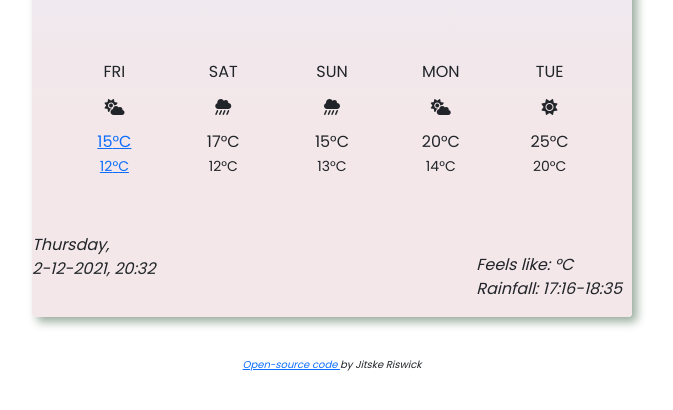
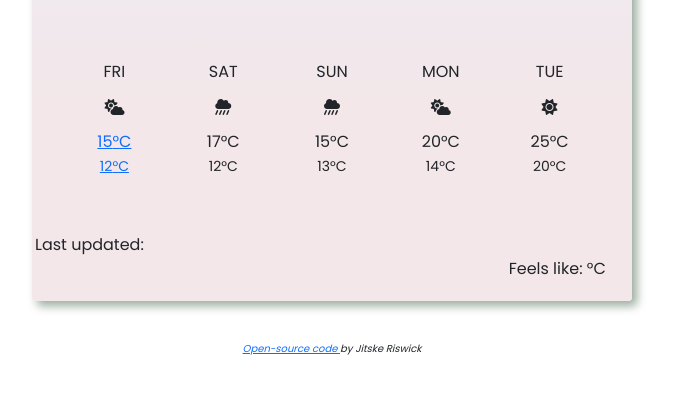
Before and after one commit to Daishwick/WeatherApp_true, a plain HTML site: page index.html in a window 1280 px wide. Shown: the part 372-782 px from the top of the page, without its empty margins (308-981 px from the left). Drawn offline with nearby package versions, Linux system fonts and the light colour scheme; no server answers.

Commit message:
time, divs

```diff
--- a/index.html
+++ b/index.html
@@ -26,8 +26,8 @@
   <body>
     <div class="container">
       <div class="input-group searchbar">
-      <!-- <form id="search-form" class="mb-3"> -->
-       <input
+        <!-- <form id="search-form" class="mb-3"> -->
+        <input
           type="search"
           class="form-control"
           placeholder="City name"
@@ -52,7 +52,6 @@
           </button>
         </div>
       </div>
-      </form>
 
       <h1 id="City-name"></h1>
       <h2>
@@ -109,19 +108,17 @@
         </div>
       </div>
 
-      <div class="subinfo">
-        <p id="currentinfo">
-          Wednesday,
-          <br id="currentdate" />
-          27-7-2021, 15:40
-        </p>
+      <div class="row">
+        <div class="col left">
+          Last updated: <br />
+          <span id="date"> </span>
+        </div>
+        <div class="col middle">&nbsp;</div>
 
-        <p class="feelslike">
+        <div class="col right">
+          <span id="description"></span><br />
           Feels like: <span id="FeelslikeTemp"></span>°C
-
-          <br />
-          Rainfall: 17:16-18:35<br />
-        </p>
+        </div>
       </div>
     </div>
 
--- a/src/index.js
+++ b/src/index.js
@@ -1,16 +1,36 @@
 // const { default: axios } = require("axios");
+function formatDate(timestamp) {
+  let date = new Date(timestamp);
+  let hours = (date.getHours() < 10 ? "0" : "") + date.getHours();
+  let minutes = (date.getMinutes() < 10 ? "0" : "") + date.getMinutes();
+  let days = [
+    "Sunday",
+    "Monday",
+    "Tuesday",
+    "Wednesday",
+    "Thursday",
+    "Friday",
+    "Saturday",
+  ];
+  let day = days[date.getDay()];
+  return `${day}, ${hours}:${minutes}`;
+}
 
 function showTemperature(response) {
+  console.log(response.data.weather[0].description);
   let temperature = Math.round(response.data.main.temp);
   let currentTemperature = document.querySelector("#degrees");
   let currentPosition = document.querySelector("#City-name");
+  let feelslike = Math.round(response.data.main.feels_like);
+  let feelslikevalue = document.querySelector("#FeelslikeTemp");
+  let descriptionElement = document.querySelector("#description");
+  let dateElement = document.querySelector("#date");
   currentTemperature.innerHTML = temperature;
   celciusTemperature = response.data.main.temp;
-  let feelslike = Math.round(response.data.main.feels_like);
-  let feelslikevalue = document.querySelector("#FeelslikeTemp");
   feelslikevalue.innerHTML = feelslike;
+  descriptionElement.innerHTML = response.data.weather[0].description;
   currentPosition.innerHTML = response.data.name;
-  console.log(Math.round(response.data.main.feels_like));
+  dateElement.innerHTML = formatDate(response.data.dt * 1000);
 }
 
 function click(event) {
@@ -67,28 +87,6 @@ document
     }
   });
 
-function formatDate(now) {
-  let days = [
-    "Sunday",
-    "Monday",
-    "Tuesday",
-    "Wednesday",
-    "Thursday",
-    "Friday",
-    "Saturday",
-  ];
-  let day = days[now.getDay()];
-  let month = now.getMonth() + 1;
-  let year = now.getFullYear();
-  let hour = now.getHours();
-  let minute = (now.getMinutes() < 10 ? "0" : "") + now.getMinutes();
-  let date = now.getDate();
-  return `${day},</br> ${date}-${month}-${year}, ${hour}:${minute}`;
-}
-
-let currentinfo = document.querySelector("#currentinfo");
-currentinfo.innerHTML = formatDate(new Date());
-
 function displayFahrenheitTemperature(event) {
   event.preventDefault();
   let fahrenheitTemperature = (celciusTemperature * 9) / 5 + 32;
--- a/src/style.css
+++ b/src/style.css
@@ -58,18 +58,31 @@ form {
   padding: 15px;
 }
 
-.currentinfo {
+/* .currentinfo {
   position: absolute;
   bottom: 0;
   left: 0;
   padding-left: 10px;
-}
+} */
 
-.feelslike {
+/* .feelslike {
   position: absolute;
   bottom: 0;
   right: 0;
   padding-right: 10px;
+  text-transform: capitalize;
+} */
+
+.left {
+  padding: 0 15px;
+}
+
+.middle {
+  padding: 0 100px;
+}
+
+.right:first-letter {
+  text-transform: capitalize;
 }
 
 .buttonicons {
```
